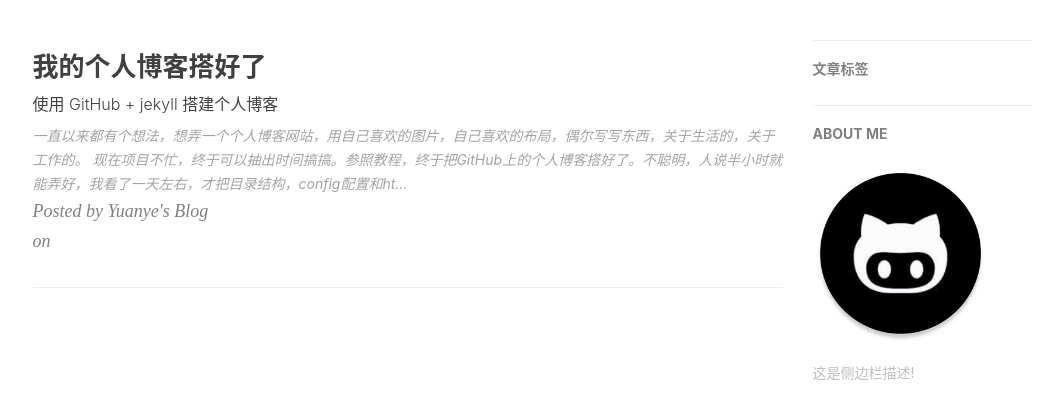
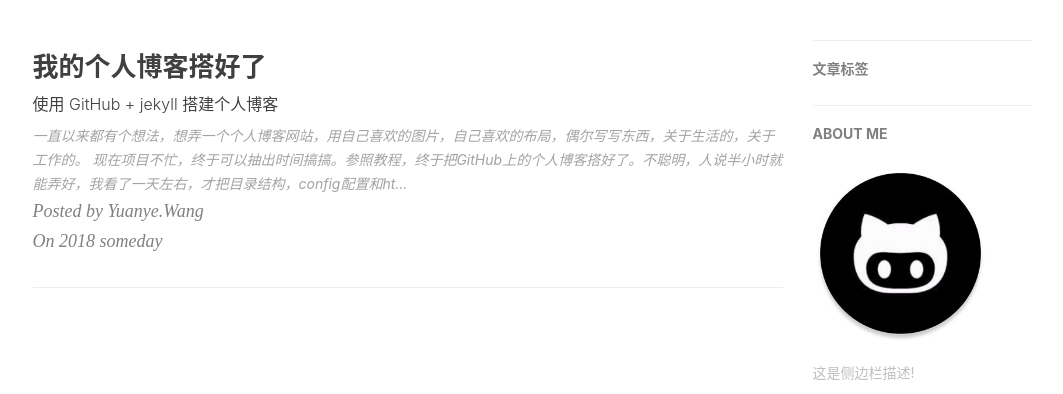
Before and after one commit to chenbinFT/WangYuanye421.github.io, a Jekyll site: the page built from index.html, in a window 1280 px wide. Shown: the part 418-812 px from the top of the page, without its empty margins (135-1198 px from the left). Built offline with Jekyll 4.4.1, drawn with Linux system fonts in a browser that asks for light colours; nearby versions of some CDN libraries; the list of posts is cut into pages by our own code; comment, search, counter and statistics services are not loaded.

Commit message:
Update index.html

```diff
--- a/index.html
+++ b/index.html
@@ -19,9 +19,9 @@ description: "this is a description in the page of index."
         </div>
     </a>
     <p class="post-meta">
-        <span class="meta">Posted by {% if page.author %}{{ page.author }}{% else %}{{ site.title }}{% endif %}</span>
+        <span class="meta">Posted by {% if page.author %}{{ page.author }}{% else %}Yuanye.Wang{% endif %}</span>
         <br>
-        <span>on {{ page.date | date: "%B %-d, %Y" }}</span>
+        <span class="meta">On {% if page.date %}{{ page.date | date: "%B %-d, %Y" }}{% else %}2018 someday{% endif %}</span>
     </p>
 </div>
 <hr>
```
